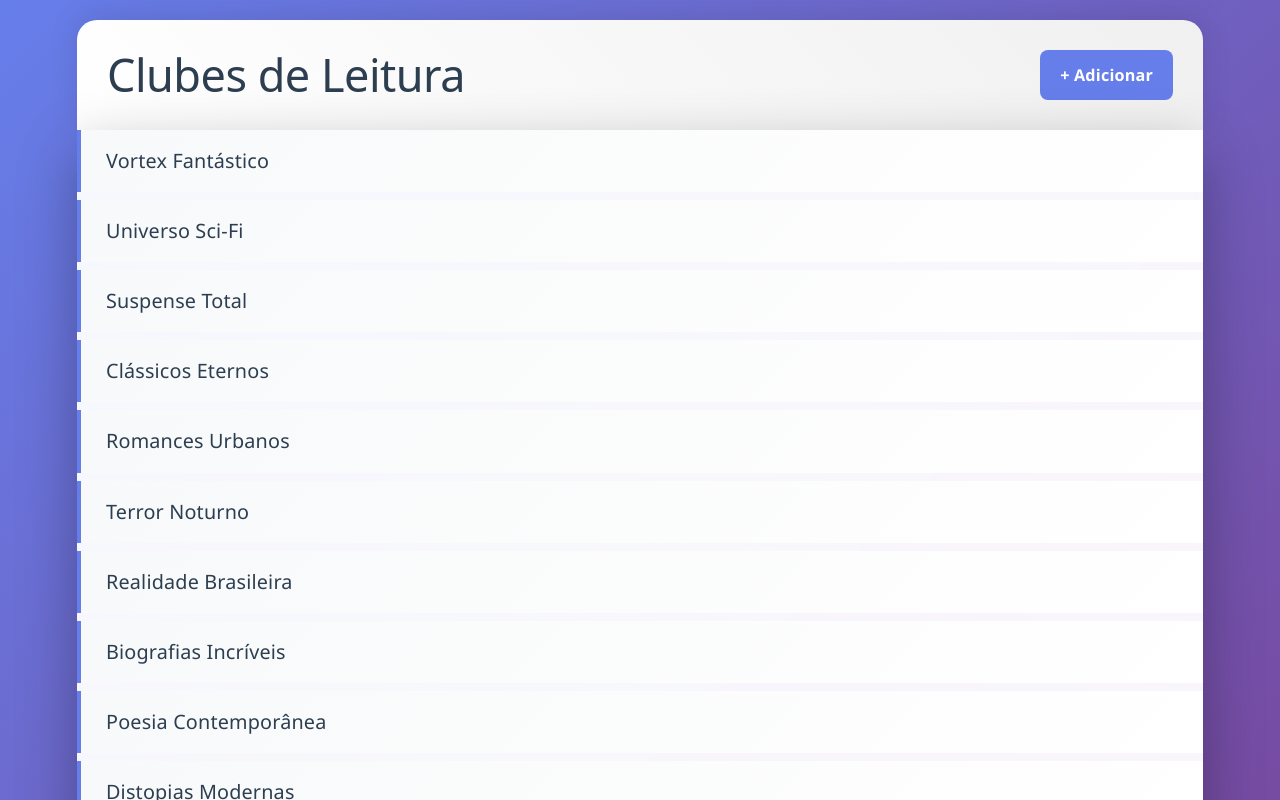
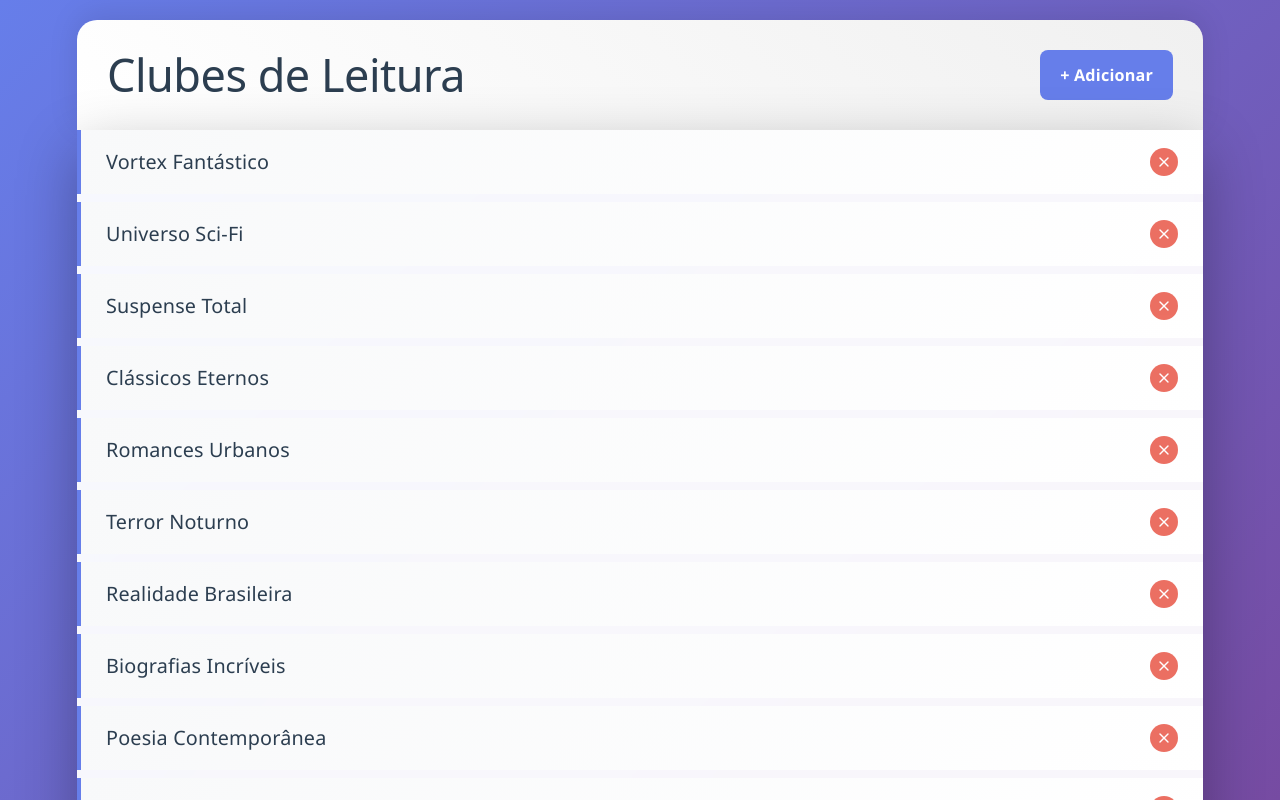
Before and after one commit to thiagoperest/desenvolvimento-react-DR4_AT, a React (Vite) app: page / in a window 1280 px wide. Shown: the top 800 px of the page. Built offline with nearby package versions, Linux system fonts and the light colour scheme.

Commit message:
feat: add tarefa 07 e 08

```diff
--- a/src/components/ClubeLista.css
+++ b/src/components/ClubeLista.css
@@ -64,6 +64,9 @@
   font-size: 1.1rem;
   color: #2c3e50;
   cursor: pointer;
+  display: flex;
+  justify-content: space-between;
+  align-items: center;
 }
 
 .clube-lista__item:hover {
@@ -73,6 +76,28 @@
 .clube-lista__item:last-child {
   margin-bottom: 0;
   border-radius: 0 0 20px 20px;
+}
+
+.clube-lista__delete-btn {
+  background: #e74c3c;
+  color: white;
+  border: none;
+  border-radius: 50%;
+  width: 28px;
+  height: 28px;
+  font-size: 14px;
+  cursor: pointer;
+  display: flex;
+  align-items: center;
+  justify-content: center;
+  transition: all 0.3s ease;
+  opacity: 0.8;
+}
+
+.clube-lista__delete-btn:hover {
+  background: #c0392b;
+  opacity: 1;
+  transform: scale(1.1);
 }
 
 .adicionar-clube-page {
@@ -119,6 +144,9 @@
   font-weight: 500;
   transition: all 0.3s ease;
   font-size: 0.9rem;
+  display: flex;
+  align-items: center;
+  gap: 8px;
 }
 
 .adicionar-clube-page__back-link:hover {
--- a/src/components/ClubeLista.jsx
+++ b/src/components/ClubeLista.jsx
@@ -1,9 +1,15 @@
 import { useClube } from '../context/ClubeContext.jsx'
 import { Link } from 'react-router-dom'
+import { X } from 'lucide-react'
 import './ClubeLista.css'
 
 export default function ClubeLista() {
-  const { clubes } = useClube()
+  const { clubes, removerClube } = useClube()
+
+  const handleExcluir = (id, event) => {
+    event.stopPropagation()
+    removerClube(id)
+  }
 
   return (
     <div className="clube-lista">
@@ -16,7 +22,16 @@ export default function ClubeLista() {
       <div className="clube-lista__content">
         <ul className="clube-lista__list">
           {clubes.map(clube => (
-            <li key={clube.id} className="clube-lista__item">{clube.nome}</li>
+            <li key={clube.id} className="clube-lista__item">
+              <span>{clube.nome}</span>
+              <button
+                className="clube-lista__delete-btn"
+                onClick={(e) => handleExcluir(clube.id, e)}
+                title="Excluir clube"
+              >
+                <X size={16} />
+              </button>
+            </li>
           ))}
         </ul>
       </div>
--- a/src/context/ClubeContext.jsx
+++ b/src/context/ClubeContext.jsx
@@ -24,8 +24,12 @@ export function ClubeProvider({ children }) {
     setClubes([clubeComId, ...clubes])
   }
 
+  const removerClube = (id) => {
+    setClubes(clubes.filter(clube => clube.id !== id))
+  }
+
   return (
-    <ClubeContext.Provider value={{ clubes, adicionarClube }}>
+    <ClubeContext.Provider value={{ clubes, adicionarClube, removerClube }}>
       {children}
     </ClubeContext.Provider>
   )
```
